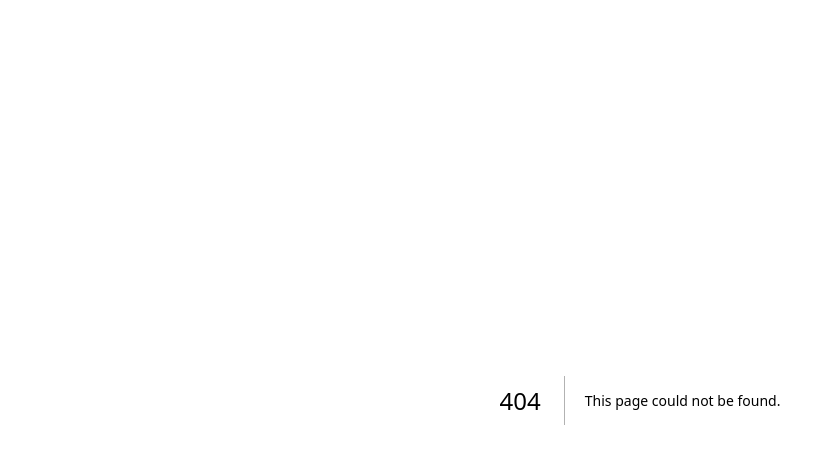
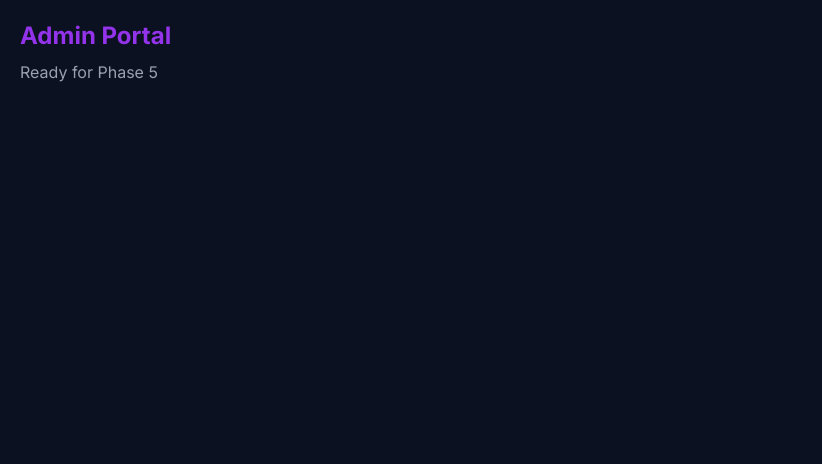
Before and after one commit to gibsonmjomba20-crypto/alpha-youth-group, a Next.js app: page /dashboard/admin in a window 1280 px wide. Before the commit this address had no page. Shown: the top 464 px of the page, without its empty margins (0-822 px from the left). Built offline with nearby package versions, Linux system fonts and the light colour scheme.

Commit message:
Added Admin portal file

```diff
--- /dev/null
+++ b/app/dashboard/admin/page.tsx
@@ -0,0 +1,3 @@
+export default function AdminPortal() {
+  return <div className="min-h-screen bg-[#0B1120] text-white p-5"><h1 className="text-[#9333EA] text-2xl font-bold">Admin Portal</h1><p className="text-gray-400 mt-2">Ready for Phase 5</p></div>;
+}
```
